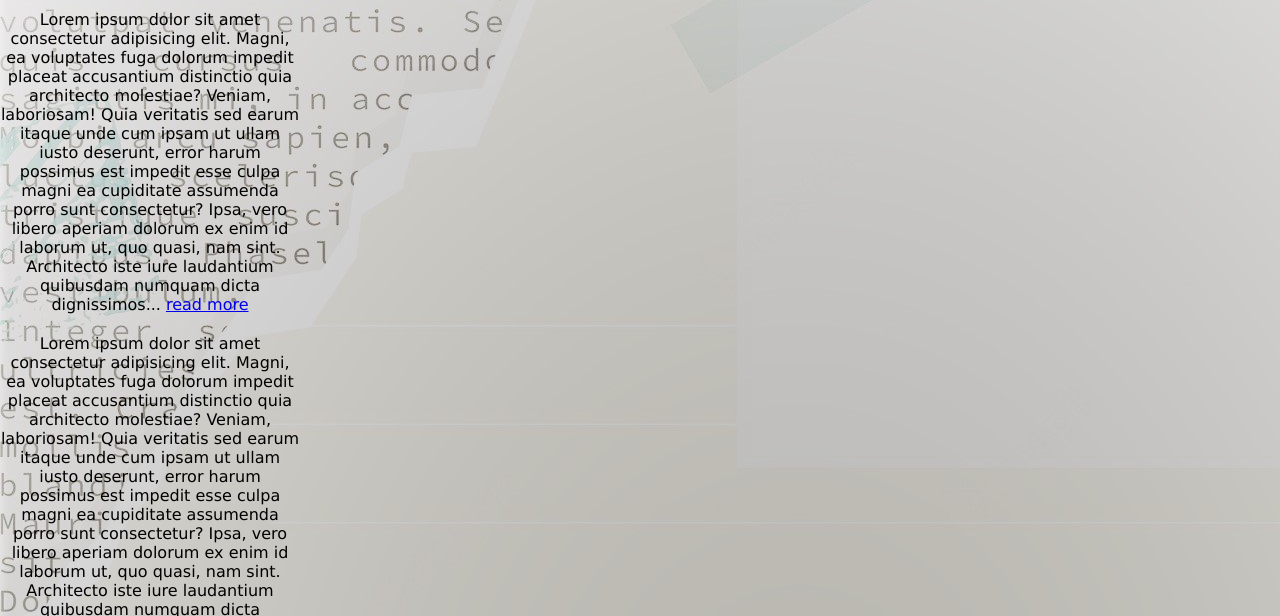
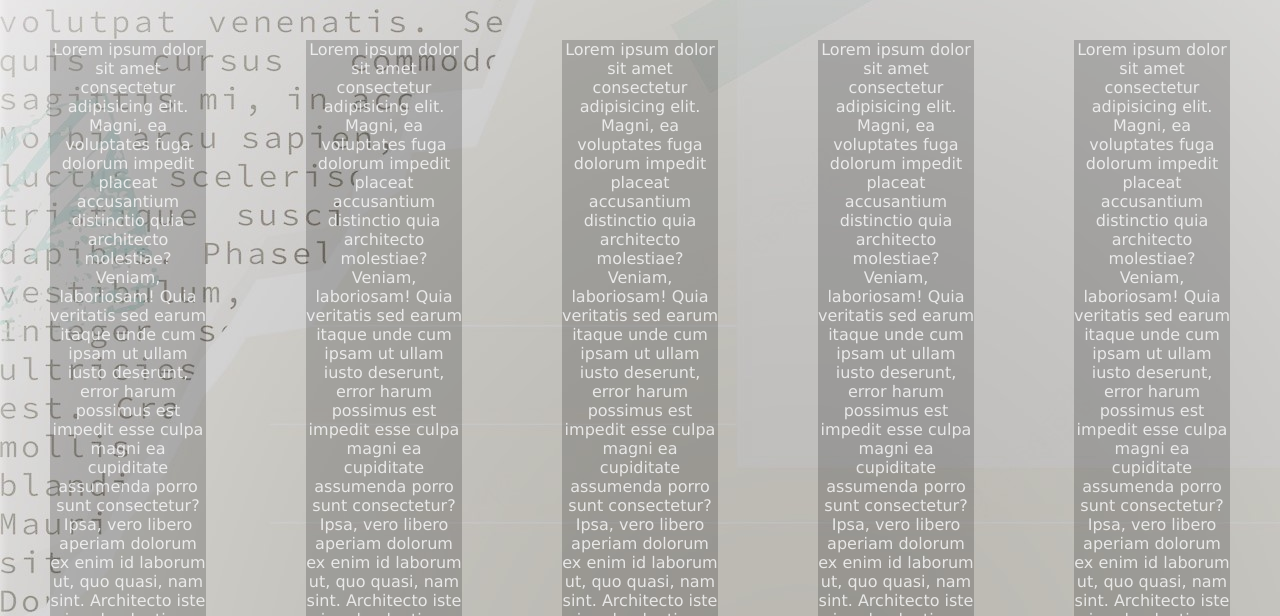
Before and after one commit to hammzyy/Assignment-Blog, a plain HTML site: page index.html in a window 1280 px wide. Shown: the part 184-800 px from the top of the page. Drawn offline with Linux system fonts and the light colour scheme.

Commit message:
updated style

```diff
--- a/index.html
+++ b/index.html
@@ -28,19 +28,19 @@
 
     <div class="blogSection">
 
-        <div class="blog">
+        <div class="blog" class="b0">
             <p>Lorem ipsum dolor sit amet consectetur adipisicing elit. Magni, ea voluptates fuga dolorum impedit placeat accusantium distinctio quia architecto molestiae? Veniam, laboriosam! Quia veritatis sed earum itaque unde cum ipsam ut ullam iusto deserunt, error harum possimus est impedit esse culpa magni ea cupiditate assumenda porro sunt consectetur? Ipsa, vero libero aperiam dolorum ex enim id laborum ut, quo quasi, nam sint. Architecto iste iure laudantium quibusdam numquam dicta dignissimos... <a href="/blog-post.html">read more</a></p>
         </div>
-        <div class="blog">
+        <div class="blog" class="b1">
             <p>Lorem ipsum dolor sit amet consectetur adipisicing elit. Magni, ea voluptates fuga dolorum impedit placeat accusantium distinctio quia architecto molestiae? Veniam, laboriosam! Quia veritatis sed earum itaque unde cum ipsam ut ullam iusto deserunt, error harum possimus est impedit esse culpa magni ea cupiditate assumenda porro sunt consectetur? Ipsa, vero libero aperiam dolorum ex enim id laborum ut, quo quasi, nam sint. Architecto iste iure laudantium quibusdam numquam dicta dignissimos... <a href="#">read more</a></p>
         </div>
-        <div class="blog">
+        <div class="blog" class="b2">
             <p>Lorem ipsum dolor sit amet consectetur adipisicing elit. Magni, ea voluptates fuga dolorum impedit placeat accusantium distinctio quia architecto molestiae? Veniam, laboriosam! Quia veritatis sed earum itaque unde cum ipsam ut ullam iusto deserunt, error harum possimus est impedit esse culpa magni ea cupiditate assumenda porro sunt consectetur? Ipsa, vero libero aperiam dolorum ex enim id laborum ut, quo quasi, nam sint. Architecto iste iure laudantium quibusdam numquam dicta dignissimos... <a href="#">read more</a></p>
         </div>
-        <div class="blog">
+        <div class="blog" class="b3">
             <p>Lorem ipsum dolor sit amet consectetur adipisicing elit. Magni, ea voluptates fuga dolorum impedit placeat accusantium distinctio quia architecto molestiae? Veniam, laboriosam! Quia veritatis sed earum itaque unde cum ipsam ut ullam iusto deserunt, error harum possimus est impedit esse culpa magni ea cupiditate assumenda porro sunt consectetur? Ipsa, vero libero aperiam dolorum ex enim id laborum ut, quo quasi, nam sint. Architecto iste iure laudantium quibusdam numquam dicta dignissimos... <a href="#">read more</a></p>
         </div>
-        <div class="blog">
+        <div class="blog" class="b4">
             <p>Lorem ipsum dolor sit amet consectetur adipisicing elit. Magni, ea voluptates fuga dolorum impedit placeat accusantium distinctio quia architecto molestiae? Veniam, laboriosam! Quia veritatis sed earum itaque unde cum ipsam ut ullam iusto deserunt, error harum possimus est impedit esse culpa magni ea cupiditate assumenda porro sunt consectetur? Ipsa, vero libero aperiam dolorum ex enim id laborum ut, quo quasi, nam sint. Architecto iste iure laudantium quibusdam numquam dicta dignissimos... <a href="#">read more</a></p>
         </div>
 
--- a/style.css
+++ b/style.css
@@ -41,6 +41,18 @@ button:hover{
     border: solid none;
 }
 
+.blogSection{
+    display: flex;
+}
+
+.blog{
+    margin: 50px;
+    padding:;
+    width: 300px;
+    background-color: rgba(0, 0, 0, 0.192);
+    color: rgba(255, 255, 255, 0.767);
+}
+
 footer{
     margin-top: 50px;
     text-align: center;
@@ -59,11 +71,3 @@ footer i:hover{
 footer i:active{
     transform: scale(75%);
 }
-.blog{
-    display: flex;
-    flex-wrap: wrap;
-    justify-content: center;
-    align-items: center;
-    margin-top: 20px;
-    width: 300px;
-}
```
